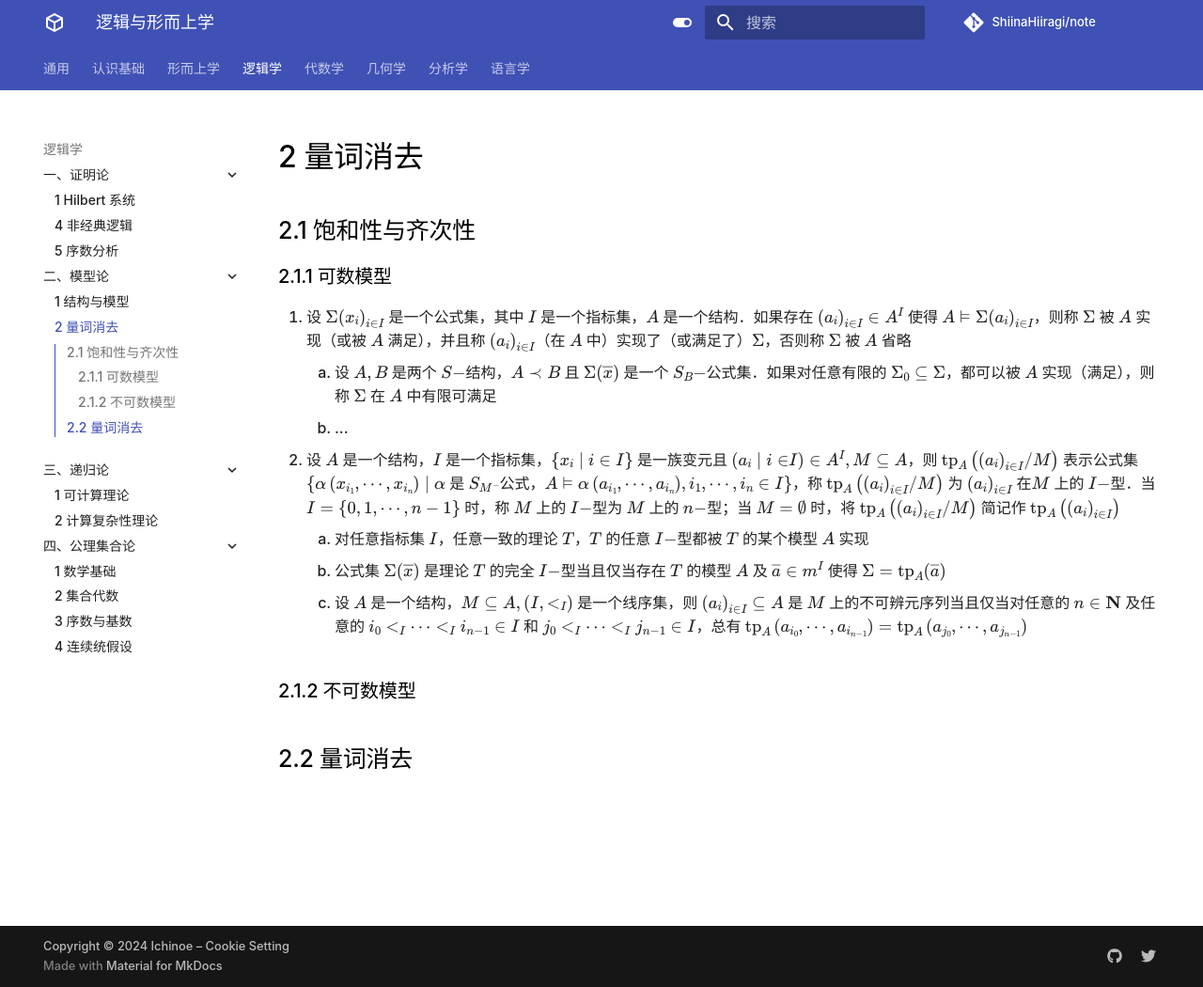
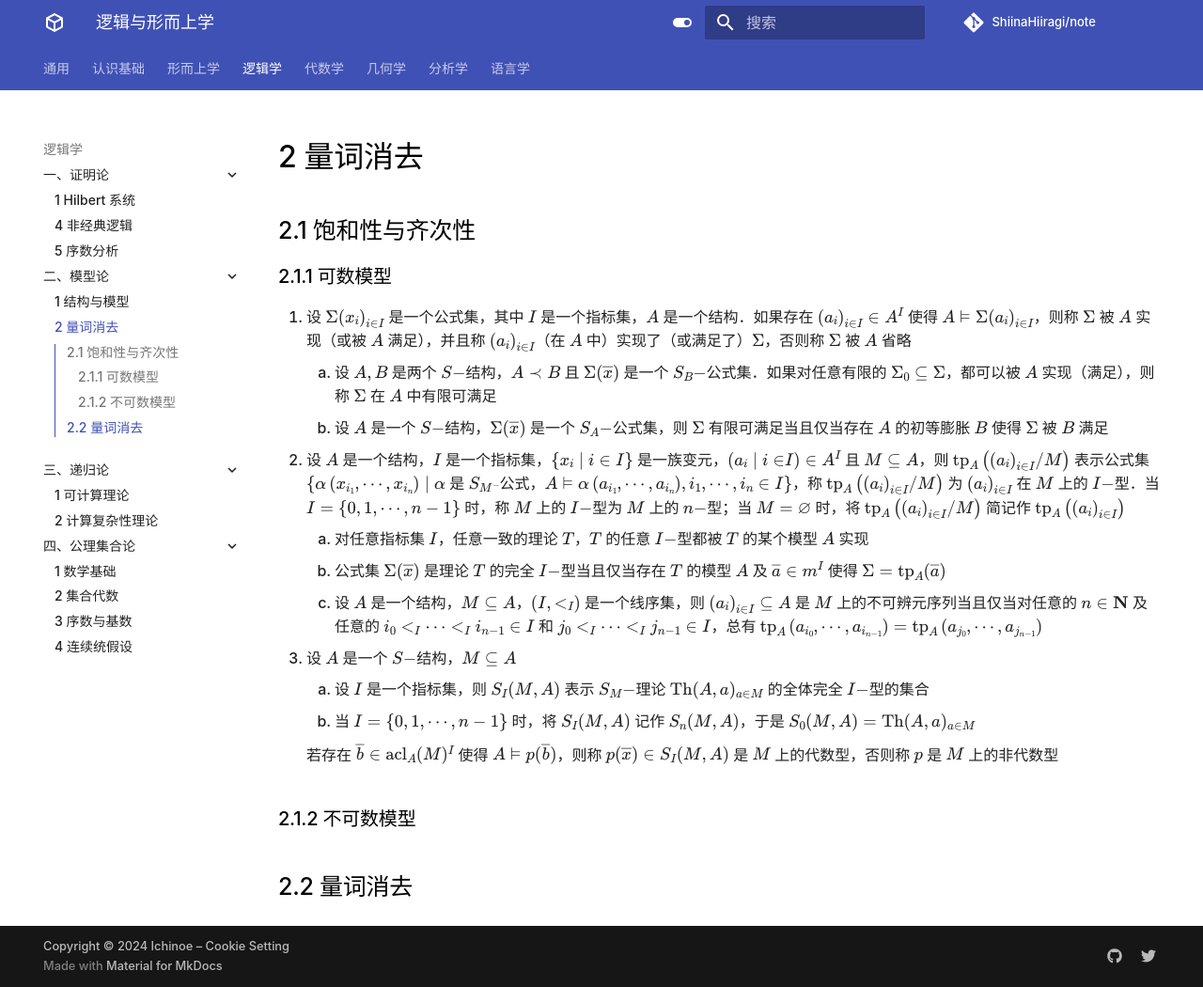
Before and after one commit to ShiinaHiiragi/note, an MkDocs documentation site: the page built from docs/logic/mdl/eoq.md, in a window 1280 px wide and 1050 px high. Shown: the whole window at 94% size. Built offline with MkDocs 1.6.1 and Material for MkDocs 9.7.7, drawn with Linux system fonts in a browser that asks for light colours; comment, search, counter and statistics services are not loaded.

Commit message:
add def eq

```diff
--- a/docs/logic/mdl/eoq.md
+++ b/docs/logic/mdl/eoq.md
@@ -4,11 +4,16 @@
 ### 2.1.1 可数模型
 1. 设 $\Sigma\left(x_{i}\right)_{i \in I}$ 是一个公式集，其中 $I$ 是一个指标集，$A$ 是一个结构．如果存在 $\left(a_{i}\right)_{i \in I}\in A^{I}$ 使得 $A \vDash \Sigma\left(a_{i}\right)_{i \in I}$，则称 $\Sigma$ 被 $A$ 实现（或被 $A$ 满足），并且称 $\left(a_{i}\right)_{i \in I}$（在 $A$ 中）实现了（或满足了）$\Sigma$，否则称 $\Sigma$ 被 $A$ 省略
     1. 设 $A, B$ 是两个 $S-$结构，$A \prec B$ 且 $\Sigma(\overline{x})$ 是一个 $S_{B}-$公式集．如果对任意有限的 $\Sigma_{0} \subseteq \Sigma$，都可以被 $A$ 实现（满足），则称 $\Sigma$ 在 $A$ 中有限可满足
-    2. ...
-2. 设 $A$ 是一个结构，$I$ 是一个指标集，$\left\{x_{i} \mid i \in I\right\}$ 是一族变元且 $\left(a_{i} \mid i \in\right. I) \in A^{I}, M \subseteq A$，则 $\operatorname{tp}_{A}\left(\left(a_{i}\right)_{i \in I} / M\right)$ 表示公式集 $\left\{\alpha\left(x_{i_{1}}, \cdots, x_{i_{n}}\right) \mid \alpha\right.$ 是 $S_{M^{-}}$公式，$\left.A \vDash \alpha\left(a_{i_{1}}, \cdots, a_{i_{n}}\right), i_{1}, \cdots, i_{n} \in I\right\}$，称 $\operatorname{tp}_{A}\left(\left(a_{i}\right)_{i \in I} / M\right)$ 为 $\left(a_{i}\right)_{i \in I}$ 在$M$ 上的 $I-$型．当 $I=\{0, 1, \cdots, n-1\}$ 时，称 $M$ 上的 $I-$型为 $M$ 上的 $n-$型；当 $M=\emptyset$ 时，将 $\operatorname{tp}_{A}\left(\left(a_{i}\right)_{i \in I} / M\right)$ 简记作 $\operatorname{tp}_{A}\left(\left(a_{i}\right)_{i \in I}\right)$
+    2. 设 $A$ 是一个 $S-$结构，$\Sigma(\overline{x})$ 是一个 $S_{A}-$公式集，则 $\Sigma$ 有限可满足当且仅当存在 $A$ 的初等膨胀 $B$ 使得 $\Sigma$ 被 $B$ 满足
+2. 设 $A$ 是一个结构，$I$ 是一个指标集，$\left\{x_{i} \mid i \in I\right\}$ 是一族变元，$\left(a_{i} \mid i \in\right. I) \in A^{I}$ 且 $M \subseteq A$，则 $\operatorname{tp}_{A}\left(\left(a_{i}\right)_{i \in I} / M\right)$ 表示公式集 $\left\{\alpha\left(x_{i_{1}}, \cdots, x_{i_{n}}\right) \mid \alpha\right.$ 是 $S_{M^{-}}$公式，$\left.A \vDash \alpha\left(a_{i_{1}}, \cdots, a_{i_{n}}\right), i_{1}, \cdots, i_{n} \in I\right\}$，称 $\operatorname{tp}_{A}\left(\left(a_{i}\right)_{i \in I} / M\right)$ 为 $\left(a_{i}\right)_{i \in I}$ 在 $M$ 上的 $I-$型．当 $I=\{0, 1, \cdots, n-1\}$ 时，称 $M$ 上的 $I-$型为 $M$ 上的 $n-$型；当 $M=\varnothing$ 时，将 $\operatorname{tp}_{A}\left(\left(a_{i}\right)_{i \in I} / M\right)$ 简记作 $\operatorname{tp}_{A}\left(\left(a_{i}\right)_{i \in I}\right)$
     1. 对任意指标集 $I$，任意一致的理论 $T$，$T$ 的任意 $I-$型都被 $T$ 的某个模型 $A$ 实现
     2. 公式集 $\Sigma(\overline{x})$ 是理论 $T$ 的完全 $I-$型当且仅当存在 $T$ 的模型 $A$ 及 $\overline{a} \in m^{I}$ 使得 $\Sigma=\operatorname{tp}_{A}(\overline{a})$
-    3. 设 $A$ 是一个结构，$M \subseteq A,\left(I,<_{I}\right)$ 是一个线序集，则 $\left(a_{i}\right)_{i \in I} \subseteq A$ 是 $M$ 上的不可辨元序列当且仅当对任意的 $n \in \mathbf{N}$ 及任意的 $i_{0}<_{I} \cdots<_{I} i_{n-1} \in I$ 和 $j_{0}<_{I} \cdots<_{I} j_{n-1} \in I$，总有 $\operatorname{tp}_{A}\left(a_{i_{0}}, \cdots, a_{i_{n-1}}\right)= \operatorname{tp}_{A}\left(a_{j_{0}}, \cdots, a_{j_{n-1}}\right)$
+    3. 设 $A$ 是一个结构，$M \subseteq A$，$\left(I,<_{I}\right)$ 是一个线序集，则 $\left(a_{i}\right)_{i \in I} \subseteq A$ 是 $M$ 上的不可辨元序列当且仅当对任意的 $n \in \mathbf{N}$ 及任意的 $i_{0}<_{I} \cdots<_{I} i_{n-1} \in I$ 和 $j_{0}<_{I} \cdots<_{I} j_{n-1} \in I$，总有 $\operatorname{tp}_{A}\left(a_{i_{0}}, \cdots, a_{i_{n-1}}\right)= \operatorname{tp}_{A}\left(a_{j_{0}}, \cdots, a_{j_{n-1}}\right)$
+3. 设 $A$ 是一个 $S-$结构，$M \subseteq A$
+    1. 设 $I$ 是一个指标集，则 $S_{I}(M, A)$ 表示 $S_{M}-$理论 $\operatorname{Th}(A, a)_{a \in M}$ 的全体完全 $I-$型的集合
+    2. 当 $I=\{0,1, \cdots, n-1\}$ 时，将 $S_{I}(M, A)$ 记作 $S_{n}(M, A)$，于是 $S_{0}(M, A) =\operatorname{Th}(A, a)_{a \in M}$
+
+    若存在 $\overline{b} \in \operatorname{acl}_{A}(M)^{I}$ 使得 $A \vDash p(\overline{b})$，则称 $p(\overline{x}) \in S_{I}(M, A)$ 是 $M$ 上的代数型，否则称 $p$ 是 $M$ 上的非代数型
 
 ### 2.1.2 不可数模型
 
```
Also changed, not shown: docs/cogn/lean/init.md (+5 -1 lines), docs/logic/set/ord.md (+1 -1 lines).
